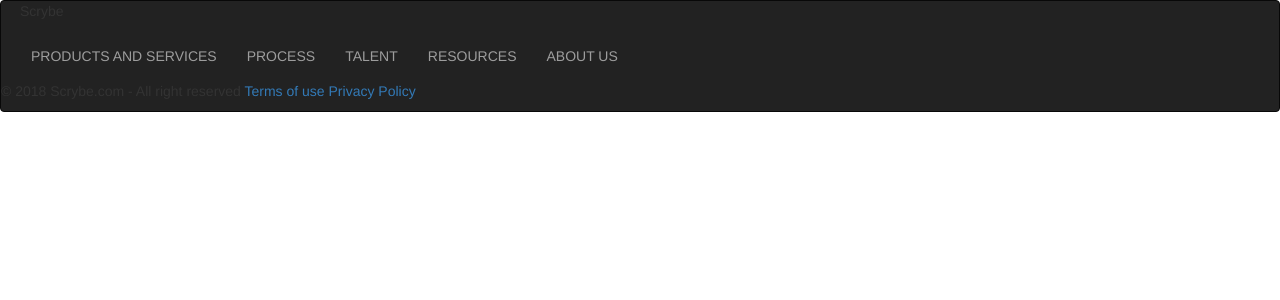
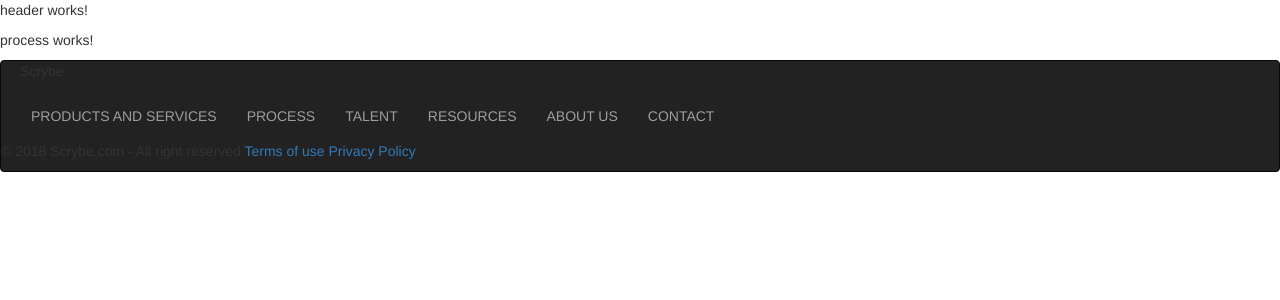
Before and after one commit to RedFoxIK/ang_land, an Angular app: page /process in a window 1280 px wide. Before the commit this address led to /. Shown: the top 300 px of the page. Built offline with nearby package versions, Linux system fonts and the light colour scheme.

Commit message:
add 2 new component: header and process

```diff
--- a/src/app/footer/footer.component.html
+++ b/src/app/footer/footer.component.html
@@ -4,10 +4,11 @@
       <p> <img src=""> Scrybe </p>
       <ul class="nav navbar-nav">
         <li><a href="#">PRODUCTS AND SERVICES</a></li>
-        <li><a href="#">PROCESS</a></li>
+        <li><a href="/process">PROCESS</a></li>
         <li><a href="#">TALENT</a></li>
         <li><a href="#">RESOURCES</a></li>
         <li><a href="#">ABOUT US</a></li>
+        <li><a href="/">CONTACT</a></li>
       </ul>
     </div>
     <p>	© 2018 Scrybe.com - All right reserved <a href="#"> Terms of use </a> <a href="#"> Privacy Policy </a> </p>
--- /dev/null
+++ b/src/app/header/header.component.html
@@ -0,0 +1,3 @@
+<p>
+  header works!
+</p>
--- /dev/null
+++ b/src/app/header/header.component.ts
@@ -0,0 +1,15 @@
+import { Component, OnInit } from '@angular/core';
+
+@Component({
+  selector: 'app-header',
+  templateUrl: './header.component.html',
+  styleUrls: ['./header.component.css']
+})
+export class HeaderComponent implements OnInit {
+
+  constructor() { }
+
+  ngOnInit() {
+  }
+
+}
--- /dev/null
+++ b/src/app/process/process.component.html
@@ -0,0 +1,4 @@
+<app-header></app-header>
+<p>
+  process works!
+</p>
--- /dev/null
+++ b/src/app/process/process.component.ts
@@ -0,0 +1,15 @@
+import { Component, OnInit } from '@angular/core';
+
+@Component({
+  selector: 'app-process',
+  templateUrl: './process.component.html',
+  styleUrls: ['./process.component.css']
+})
+export class ProcessComponent implements OnInit {
+
+  constructor() { }
+
+  ngOnInit() {
+  }
+
+}
```
Also changed, not shown: src/app/app.module.ts (+11 -2 lines), src/app/header/header.component.css (added), src/app/process/process.component.css (added).
